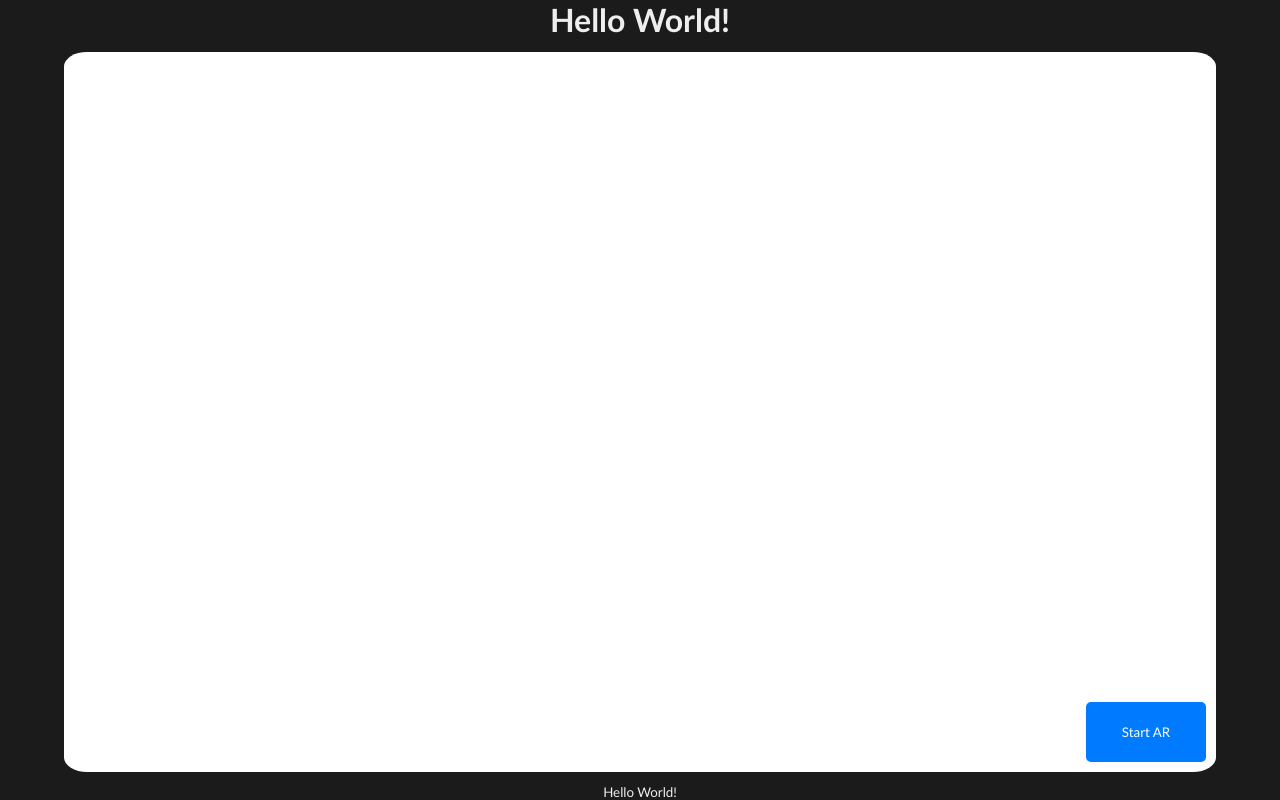
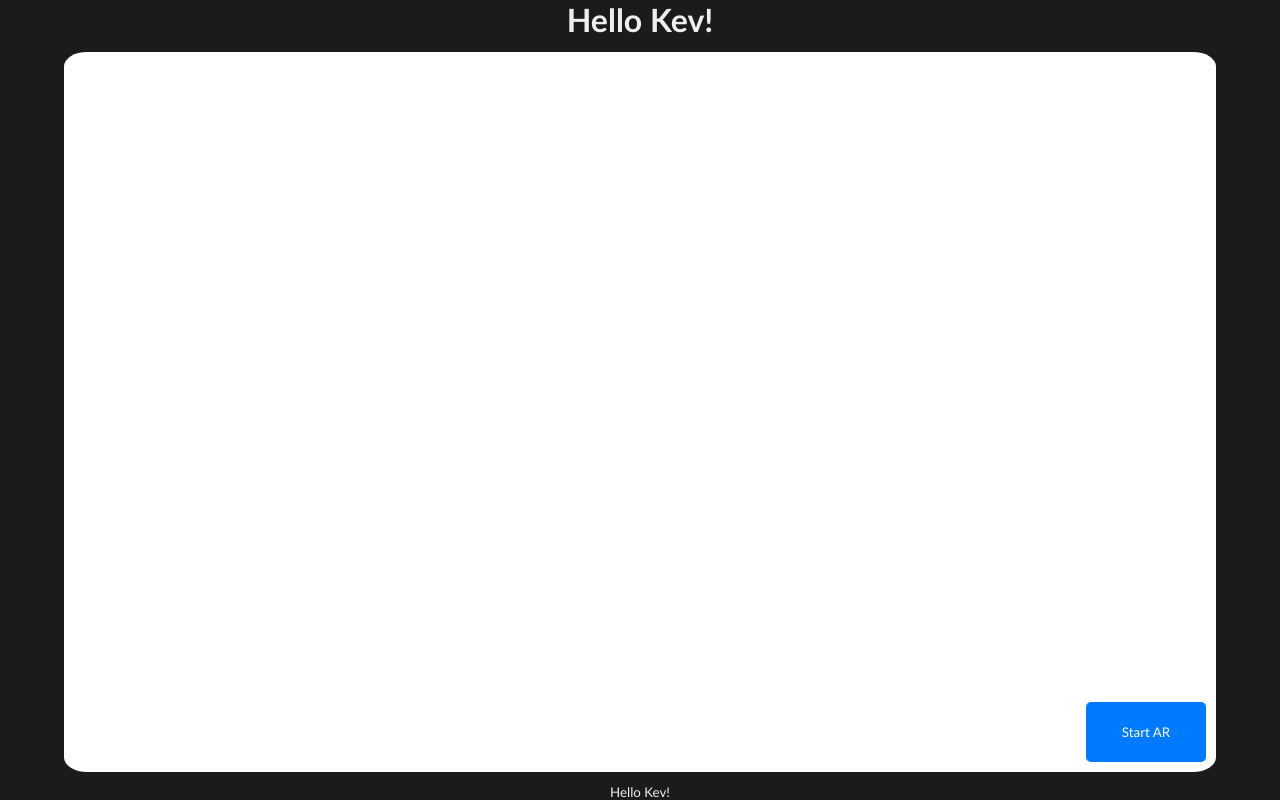
Before and after one commit to donaghsugrue/ar_app, a plain HTML site: page index.html in a window 1280 px wide. Drawn offline with Linux system fonts and the light colour scheme; some packages are replaced by stand-ins of ours; a script that the page names is missing.

Commit message:
Updating model file for demo

```diff
--- a/index.html
+++ b/index.html
@@ -12,7 +12,7 @@
   </head>
 
   <body>
-    <header><h1>Hello World!</h1></header>
+    <header><h1>Hello Kev!</h1></header>
 
     <main>
         <model-viewer
@@ -29,7 +29,7 @@
     </main>
 
     <footer>
-      <small>Hello World!</small>
+      <small>Hello Kev!</small>
     </footer>
   </body>
 </html>
```
Also changed, not shown: 1 other file.
